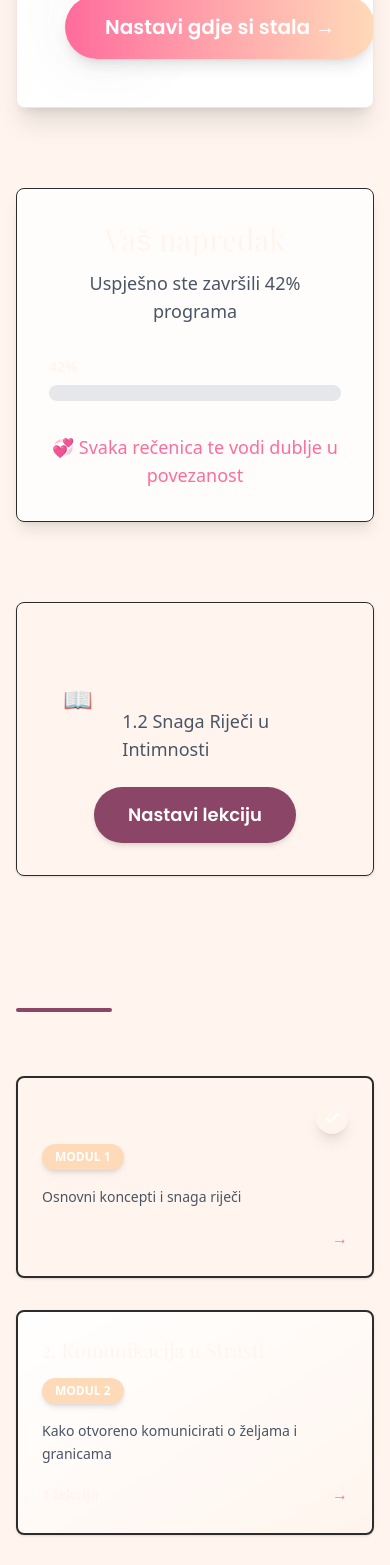
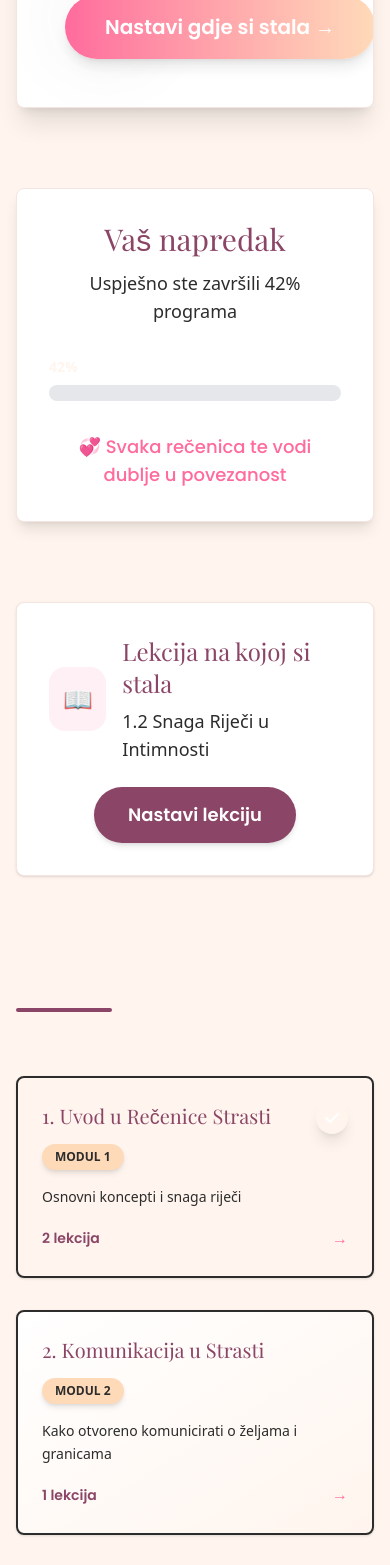
Before and after one commit to Gudichi/recenice-strasti-app, a Next.js app: page / in a window 390 px wide. Shown: the part 432-1997 px from the top of the page. Built offline with nearby package versions, Linux system fonts and the light colour scheme; a web font is replaced by a local one.

Commit message:
Fix all UI issues: logo colors, text contrast, module grid layout, proper brand colors

```diff
--- a/app/page.tsx
+++ b/app/page.tsx
@@ -52,13 +52,13 @@ export default function Dashboard() {
           </Card>
 
           {/* Progress Card */}
-          <Card className="mb-20 bg-white/80 backdrop-blur-sm border-brand-primary/20 shadow-lg hover:shadow-xl transition-all duration-300">
+              <Card className="mb-20 bg-white border-[#F5E5E0] shadow-lg hover:shadow-xl transition-all duration-300">
                 <CardContent className="p-8 lg:p-10">
                   <div className="text-center mb-8">
-                <h2 className="font-display text-3xl lg:text-4xl text-brand-accent mb-3">
+                    <h2 className="font-display text-3xl lg:text-4xl text-[#8B4566] mb-3">
                       Vaš napredak
                     </h2>
-                <p className="text-lg text-gray-600">
+                    <p className="font-body text-lg text-[#2C2C2C]">
                       Uspješno ste završili {userProgress}% programa
                     </p>
                   </div>
@@ -69,25 +69,25 @@ export default function Dashboard() {
                 className="mb-8"
               />
 
-              <p className="text-center text-brand-primary font-medium text-lg">
+                  <p className="text-center text-[#FF6B9D] font-heading font-medium text-lg">
                     💞 Svaka rečenica te vodi dublje u povezanost
                   </p>
             </CardContent>
           </Card>
 
           {/* Current Lesson Card */}
-          <Card className="mb-20 border-brand-primary/30 bg-gradient-to-r from-brand-secondary/5 to-brand-primary/5 hover:shadow-lg transition-all duration-300">
+          <Card className="mb-20 border-[#F5E5E0] bg-white hover:shadow-lg transition-all duration-300">
             <CardContent className="p-8 lg:p-10">
               <div className="flex flex-col lg:flex-row items-center justify-between gap-6">
                 <div className="flex items-center space-x-4">
-                  <div className="w-16 h-16 bg-brand-primary/10 rounded-2xl flex items-center justify-center">
+                  <div className="w-16 h-16 bg-[#FF6B9D]/10 rounded-2xl flex items-center justify-center">
                     <span className="text-2xl">📖</span>
                   </div>
                   <div>
-                    <h3 className="font-display text-2xl lg:text-3xl text-brand-accent mb-2">
+                    <h3 className="font-display text-2xl lg:text-3xl text-[#8B4566] mb-2">
                       Lekcija na kojoj si stala
                     </h3>
-                    <p className="text-gray-600 text-lg">
+                    <p className="font-body text-[#2C2C2C] text-lg">
                       1.2 Snaga Riječi u Intimnosti
                     </p>
                   </div>
@@ -107,7 +107,7 @@ export default function Dashboard() {
               Rečenice Strasti program
             </SectionTitle>
 
-            <div className="grid grid-cols-1 md:grid-cols-2 lg:grid-cols-3 xl:grid-cols-4 2xl:grid-cols-5 gap-8 lg:gap-10">
+                <div className="grid grid-cols-1 md:grid-cols-2 lg:grid-cols-3 gap-8 lg:gap-10">
               {modules.map((module, index) => (
                 <ModuleCard
                   key={module.slug}
--- a/components/brand-header.tsx
+++ b/components/brand-header.tsx
@@ -58,11 +58,11 @@ export function BrandHeader() {
       <Container>
         <div className="flex items-center justify-between py-5 lg:py-6">
           {/* Logo */}
-          <div className="flex items-center space-x-4 lg:space-x-6">
-            <div className="w-12 h-12 lg:w-14 lg:h-14 bg-gradient-to-br from-brand-primary to-brand-secondary rounded-full flex items-center justify-center shadow-lg">
-              <span className="text-white font-display text-2xl lg:text-3xl font-bold">R</span>
+          <div className="flex items-center space-x-3 lg:space-x-4">
+            <div className="w-10 h-10 lg:w-12 lg:h-12 bg-[#8B4566] rounded-full flex items-center justify-center shadow-lg">
+              <span className="text-white font-display text-xl lg:text-2xl font-bold">R</span>
             </div>
-            <h1 className="font-display text-3xl lg:text-4xl xl:text-5xl text-brand-accent font-semibold tracking-tight">
+            <h1 className="font-display text-xl lg:text-2xl text-[#8B4566] font-semibold tracking-tight">
               Rečenice Strasti
             </h1>
           </div>
--- a/components/ui/module-card.tsx
+++ b/components/ui/module-card.tsx
@@ -41,7 +41,7 @@ export function ModuleCard({
         <CardHeader className="pb-4 relative z-10">
           <div className="flex items-start justify-between">
             <div className="space-y-3">
-              <h3 className="font-display text-xl lg:text-2xl text-brand-accent group-hover:text-brand-primary transition-colors duration-300">
+              <h3 className="font-display text-xl lg:text-2xl text-[#8B4566] group-hover:text-[#FF6B9D] transition-colors duration-300">
                 {title}
               </h3>
               {badge && (
@@ -50,8 +50,8 @@ export function ModuleCard({
                   className={cn(
                     "text-xs font-semibold px-3 py-1",
                     isBonus
-                      ? "bg-brand-secondary/20 text-brand-accent border-brand-secondary/30"
-                      : "bg-brand-cta text-white shadow-md"
+                      ? "bg-[#8B4566]/20 text-[#8B4566] border-[#8B4566]/30"
+                      : "bg-[#FFDAB9] text-[#2C2C2C] shadow-md"
                   )}
                 >
                   {badge}
@@ -68,15 +68,15 @@ export function ModuleCard({
           </div>
         </CardHeader>
             <CardContent className="pt-0 relative z-10">
-          <p className="text-gray-600 leading-relaxed mb-4 text-sm lg:text-base">
+              <p className="font-body text-[#2C2C2C] leading-relaxed mb-4 text-sm lg:text-base">
                 {description}
               </p>
               {lessonCount !== undefined && (
                 <div className="flex items-center justify-between">
-              <div className="text-sm text-brand-accent font-semibold">
+                  <div className="text-sm text-[#8B4566] font-heading font-semibold">
                     {lessonCount} lekcija
                   </div>
-              <div className="text-brand-primary group-hover:translate-x-1 transition-transform duration-300">
+                  <div className="text-[#FF6B9D] group-hover:translate-x-1 transition-transform duration-300">
                     →
                   </div>
                 </div>
```
Lines whose indentation alone changed are shown as unchanged.
